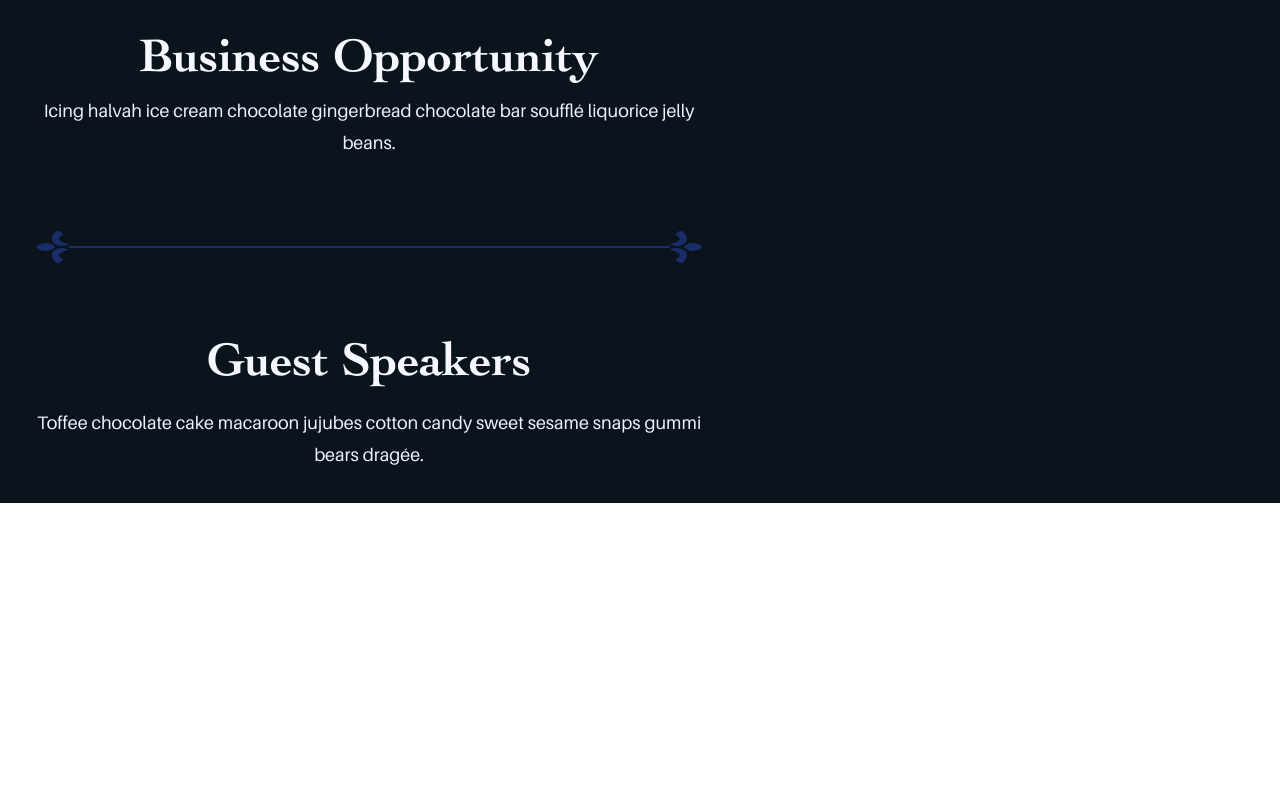
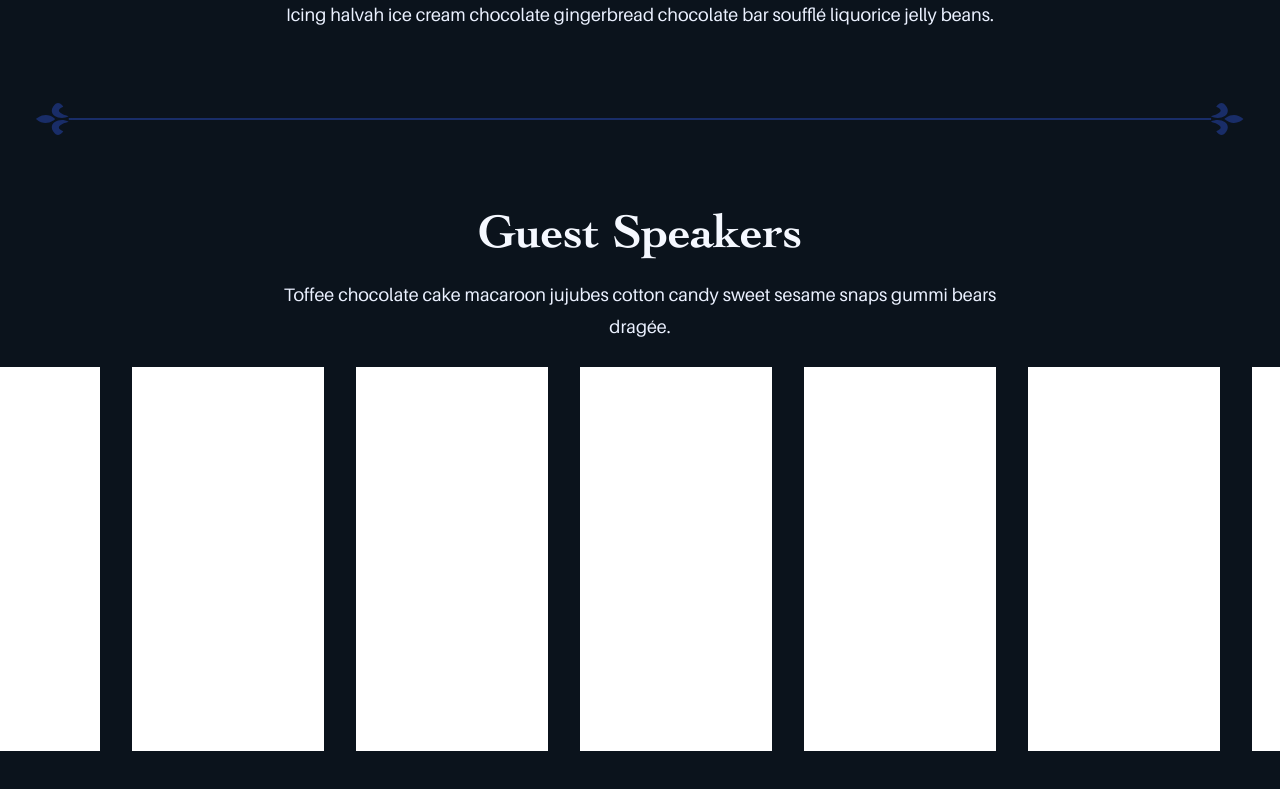
Before and after one commit to marcus-ureta/33-Society, a React (Vite) app: page / in a window 1280 px wide. Shown: the part 3132-3921 px from the top of the page. Before the commit the page ends 3635 px from the top, so only its background shows below. Built offline with nearby package versions, Linux system fonts and the light colour scheme.

Commit message:
feat: add Marquee component in Guest Speakers section

```diff
--- a/src/Home.tsx
+++ b/src/Home.tsx
@@ -6,6 +6,13 @@ import "./index.css";
 import Navbar from "./Navbar";
 
 import { Button } from "@base-ui/react/button";
+
+import FastMarquee from "react-fast-marquee";
+
+// Vite/Rolldown CJS interop workaround for react-fast-marquee
+const Marquee =
+  (FastMarquee as unknown as { default?: typeof FastMarquee }).default ||
+  FastMarquee;
 
 function App() {
   const CROWN_TOP_WIDTH = 837.5;
@@ -94,7 +101,7 @@ function App() {
             </div>
           </div>
 
-          <div className="bg-tristesse-0 h-fit w-full -mt-[15%] flex pt-48 flex-col items-center p-8 prose prose-lg ">
+          <div className="bg-tristesse-0 h-fit w-full -mt-[15%] flex pt-48 flex-col items-center p-8 prose prose-lg max-w-none pb-24">
             <div className="h-fit w-fit flex items-center flex-col">
               <HomePillars
                 number="01"
@@ -120,7 +127,7 @@ function App() {
 
             <LineDivider fillName="schiava-blue" className="mb-18 w-full" />
 
-            <div className="prose prose-lg h-fit w-fit flex items-center flex-col">
+            <div className="prose prose-lg h-fit w-full flex items-center flex-col @container">
               <h1 className="text-center font-cochin text-selago-50 mb-0">
                 Guest Speakers
               </h1>
@@ -128,6 +135,9 @@ function App() {
                 Toffee chocolate cake macaroon jujubes cotton candy sweet sesame
                 snaps gummi bears dragée.
               </p>
+              <Marquee autoFill={true} className="w-screen!">
+                <div className="h-96 w-48 bg-white mr-8"></div>
+              </Marquee>
             </div>
           </div>
         </div>
```
